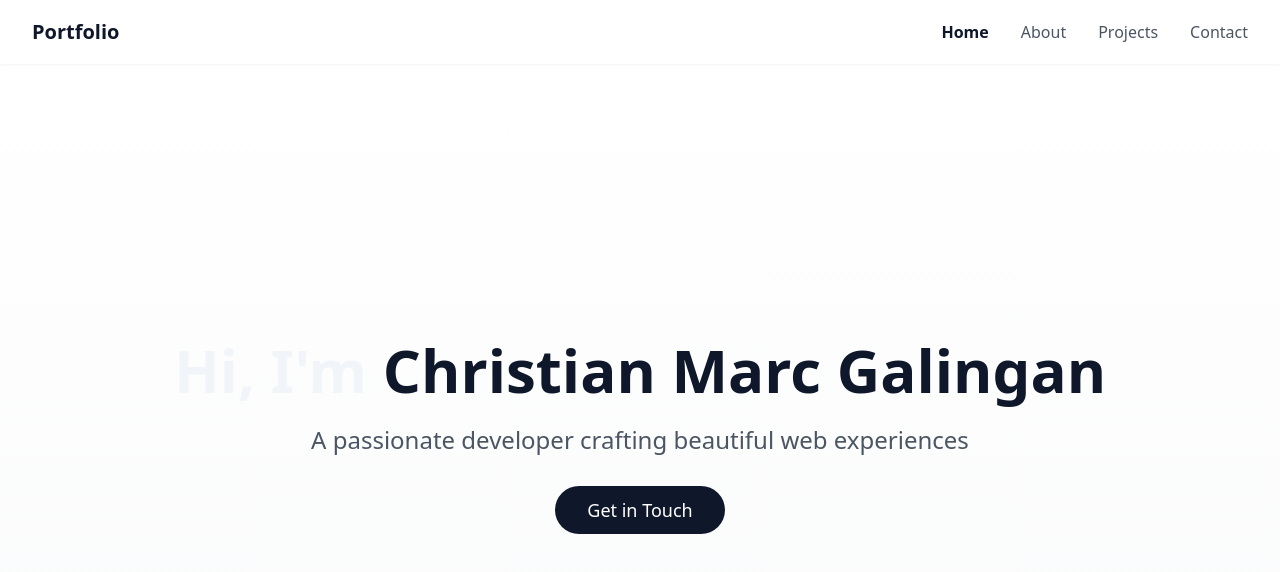
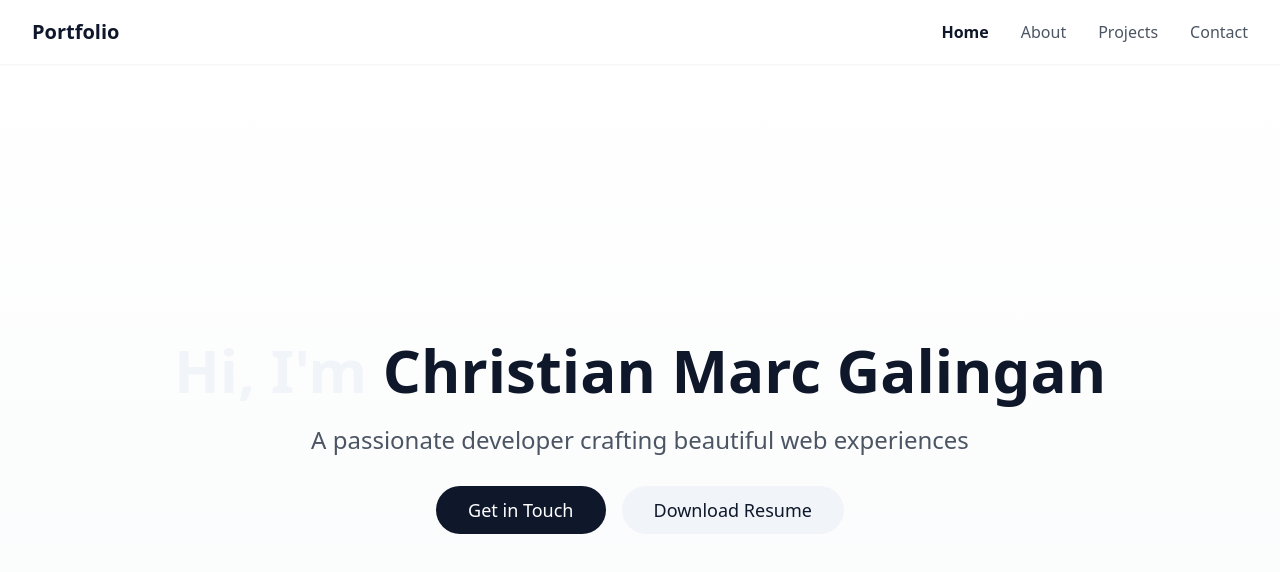
Before and after one commit to Xtiannn07/portfolio-v2, a React (Vite) app: page / in a window 1280 px wide. Shown: the top 572 px of the page. Built offline with nearby package versions, Linux system fonts and the light colour scheme.

Commit message:
Add resume download button
Added a button to the Contact page that allows users to download the resume. Instructions for providing the PDF file of the resume were not included in this commit.
[skip gpt_engineer]

```diff
--- a/src/pages/Index.tsx
+++ b/src/pages/Index.tsx
@@ -27,13 +27,21 @@ const Index = () => {
               initial={{ opacity: 0, y: 20 }}
               animate={{ opacity: 1, y: 0 }}
               transition={{ duration: 0.5, delay: 0.4 }}
-              className="mt-10"
+              className="mt-10 space-x-4"
             >
               <a
                 href="/contact"
                 className="bg-primary text-white px-8 py-3 rounded-full text-lg font-medium hover:bg-primary/90 transition-colors"
               >
                 Get in Touch
+              </a>
+              <a
+                href="#" // Replace this with your actual resume URL
+                target="_blank"
+                rel="noopener noreferrer"
+                className="bg-secondary text-primary px-8 py-3 rounded-full text-lg font-medium hover:bg-secondary/90 transition-colors"
+              >
+                Download Resume
               </a>
             </motion.div>
           </div>
```
